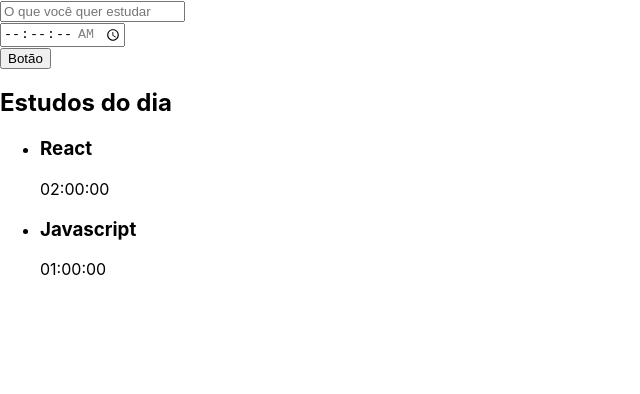
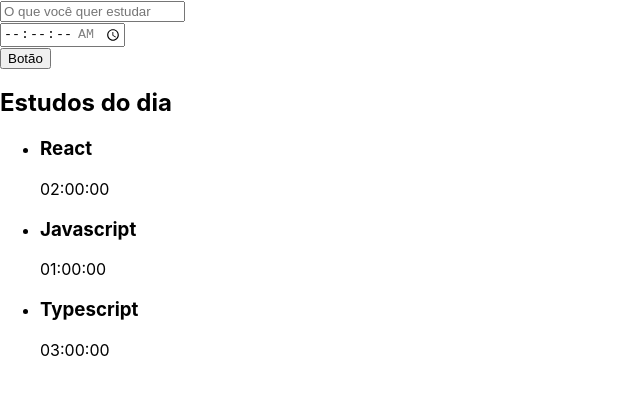
Before and after one commit to felipemarinhodev/alura-studies, a React (Create React App) app: page / in a window 1280 px wide. Shown: the top 394 px of the page, without its empty margins (0-640 px from the left). Built offline with nearby package versions, Linux system fonts and the light colour scheme.

Commit message:
show list dynamicly

```diff
--- a/src/components/List/index.tsx
+++ b/src/components/List/index.tsx
@@ -1,19 +1,31 @@
 function List() {
+  const tarefas = [
+    {
+      tarefa: 'React',
+      tempo: '02:00:00',
+    },
+    {
+      tarefa: 'Javascript',
+      tempo: '01:00:00',
+    },
+    {
+      tarefa: 'Typescript',
+      tempo: '03:00:00',
+    },
+  ];
   return (
     <aside>
       <h2>Estudos do dia</h2>
       <ul>
-				<li>
-					<h3>React</h3>
-					<span>02:00:00</span>
+				{tarefas.map((item, index) => (
+					<li key={index}>
+						<h3>{item.tarefa}</h3>
+						<span>{item.tempo}</span>
 					</li>
-				<li>
-					<h3>Javascript</h3>
-					<span>01:00:00</span>
-				</li>
+				))}
       </ul>
     </aside>
-	)
+  );
 }
 
 export default List;
```
Lines whose indentation alone changed are shown as unchanged.
